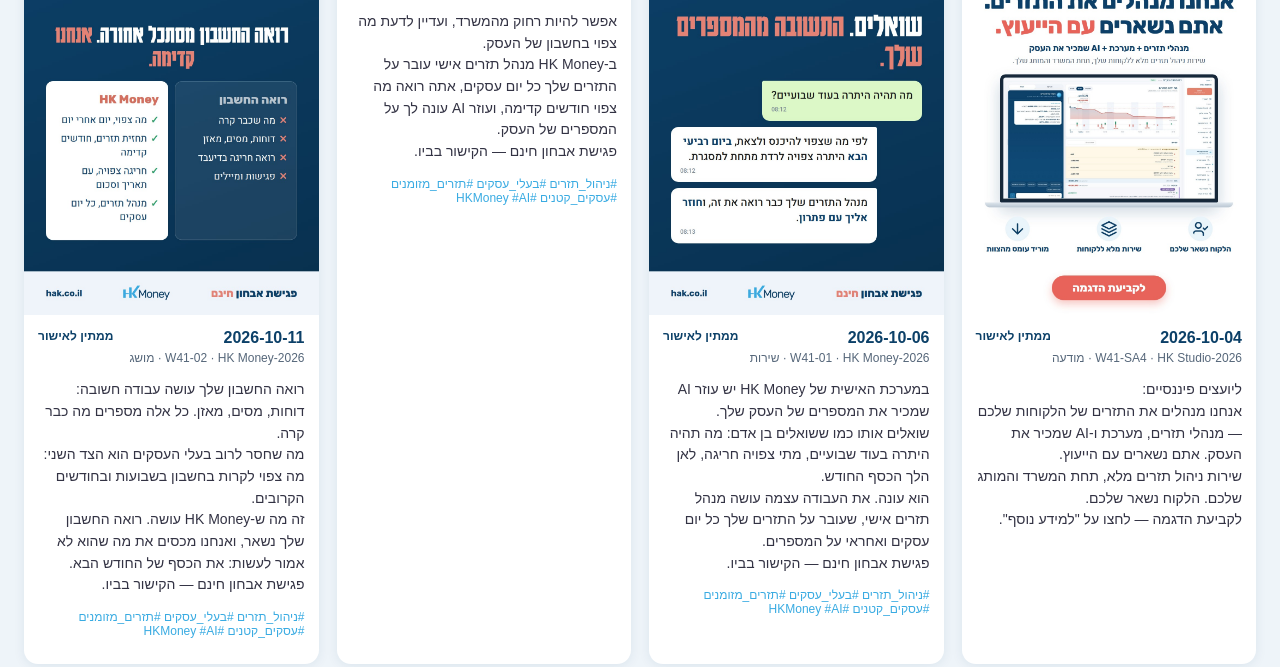
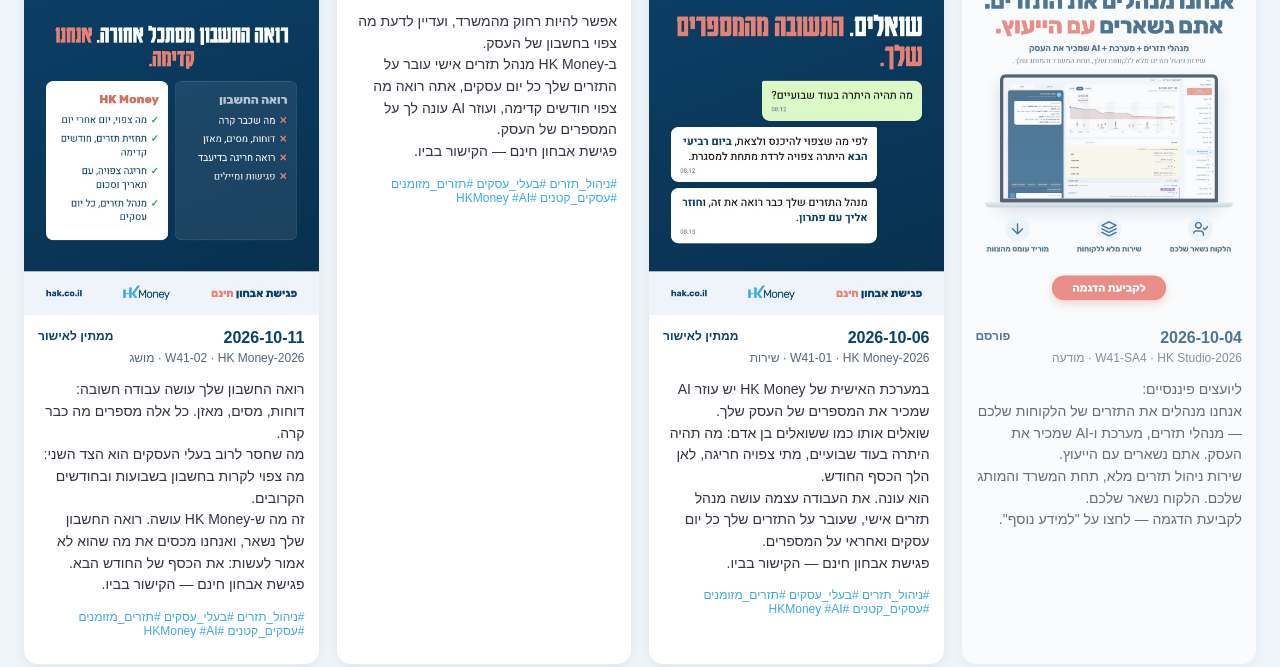
Before and after one commit to eyal-hg/hk-social, a website: page review.html in a window 1280 px wide. Shown: the part 224-891 px from the top of the page. Drawn offline with Linux system fonts and the light colour scheme.

Commit message:
render posts

```diff
--- a/review.html
+++ b/review.html
@@ -11,10 +11,10 @@
 .st{font-size:12px;font-weight:700} .s-approved{border-top-color:#2e9e6b} .s-published{border-top-color:#0c4068;opacity:.7}
 .s-rejected{border-top-color:#c0392b;opacity:.5} .s-pending{border-top-color:#e48375} .err{color:#c0392b;font-size:12px}
 </style></head><body><h1>פוסטים לאישור</h1><p>מאשרים בפגישת יום ראשון. פוסט שלא אושר לא עולה.</p><h2>2026-W41</h2><div class="grid">
-    <article class="card s-pending">
+    <article class="card s-published">
       <img src="out/2026-W41-SA4.jpg" alt="">
       <div class="meta">
-        <div class="row"><b>2026-10-04</b><span class="st">ממתין לאישור</span></div>
+        <div class="row"><b>2026-10-04</b><span class="st">פורסם</span></div>
         <div class="id">2026-W41-SA4 · HK Studio · מודעה</div>
         <p class="cap">ליועצים פיננסיים:<br>אנחנו מנהלים את התזרים של הלקוחות שלכם — מנהלי תזרים, מערכת ו-AI שמכיר את העסק. אתם נשארים עם הייעוץ.<br>שירות ניהול תזרים מלא, תחת המשרד והמותג שלכם. הלקוח נשאר שלכם.<br>לקביעת הדגמה — לחצו על &quot;למידע נוסף&quot;.</p>
         <p class="tags"></p>
```
Also changed, not shown: out/2026-W40-01.jpg.
